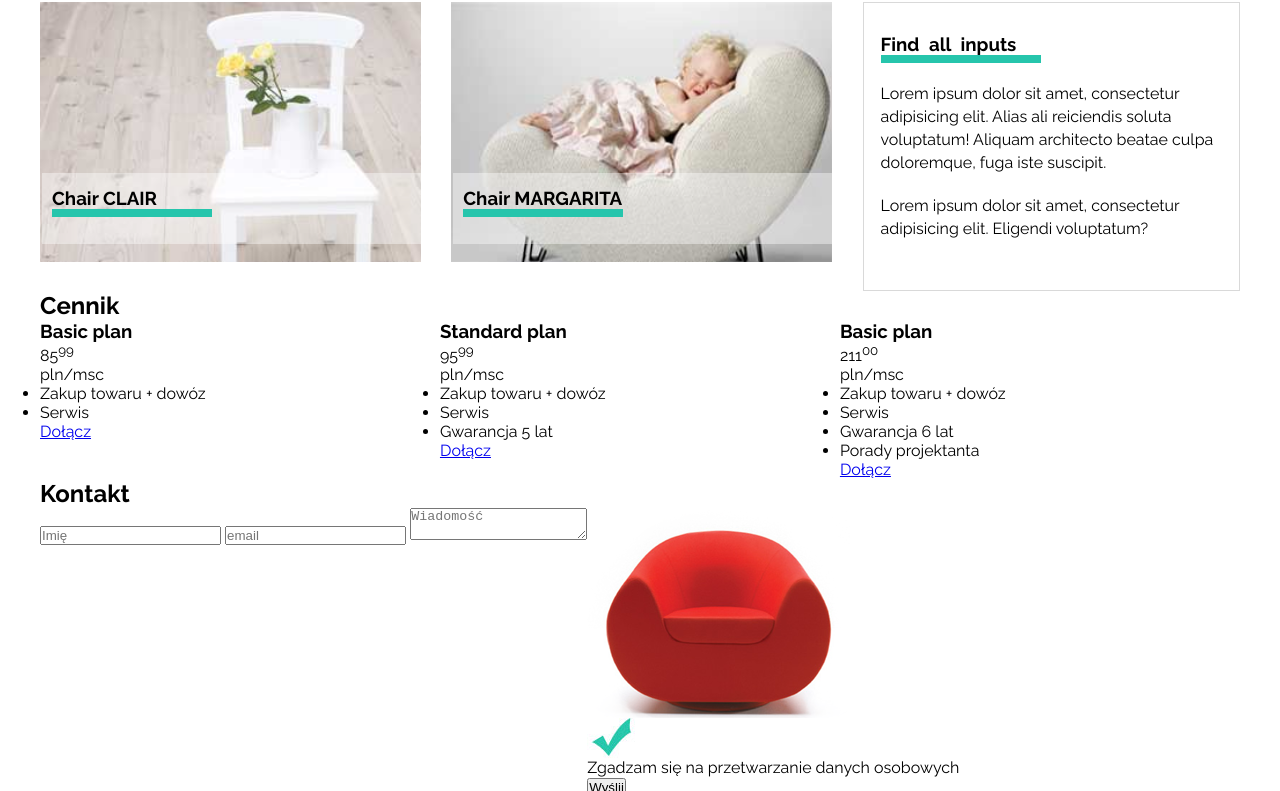
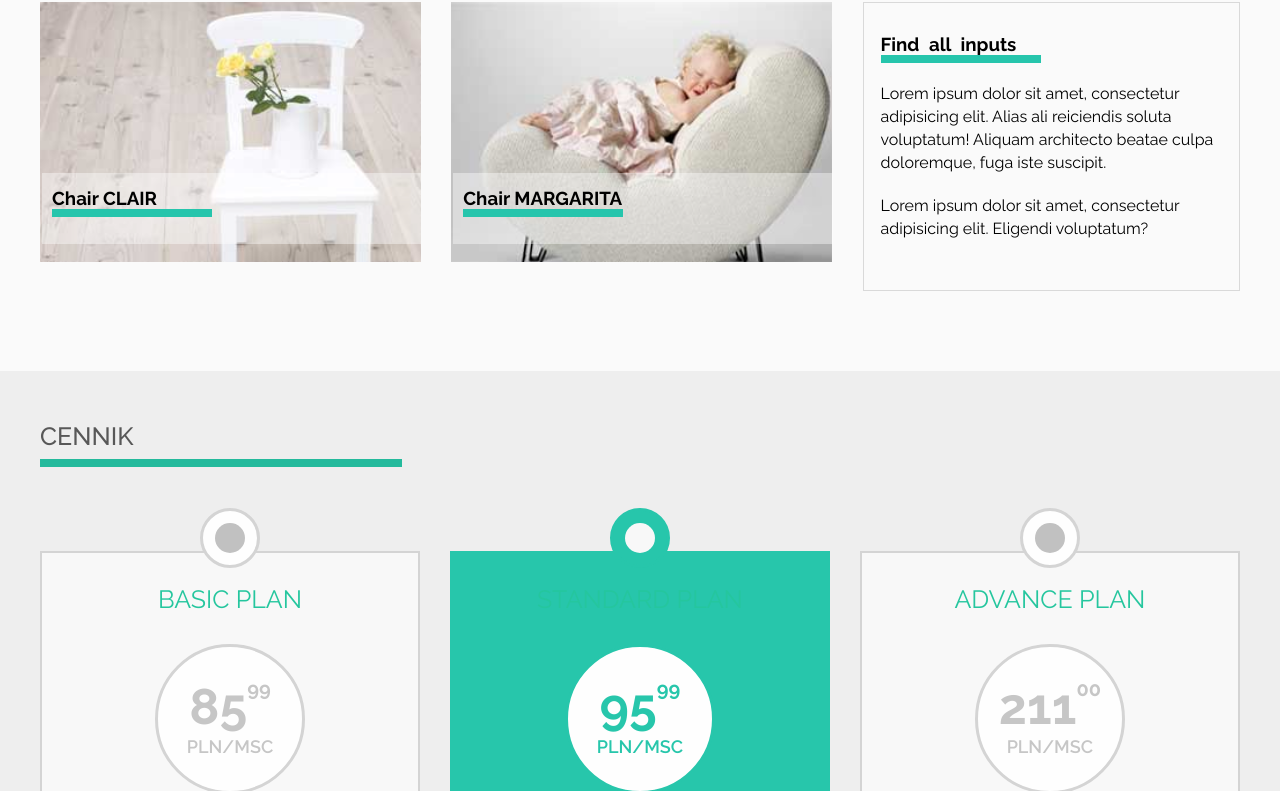
Before and after one commit to PatrykRudzinski/Sit_on_chair, a plain HTML site: page index.html in a window 1280 px wide. Shown: the part 648-1439 px from the top of the page. Drawn offline with Linux system fonts and the light colour scheme.

Commit message:
ukonczona sekcja price

```diff
--- a/css/style.css
+++ b/css/style.css
@@ -52,6 +52,22 @@ img {
     display: block;
 }
 
+h2 {
+    text-transform: uppercase;
+    font-size: 25px;
+    font-weight: 500;
+    padding-bottom: 16px;
+}
+
+h2:after {
+    content: '';
+    display: table;
+    position: absolute;
+    background-color: #24BA9C;
+    height: 8px;
+    width: 362px;
+    margin-top: 8px;
+}
 /*-----------------------------------------------------------------
     Site header
 -----------------------------------------------------------------*/
@@ -186,9 +202,13 @@ img {
 /*-----------------------------------------------------------------
     Offert
 -----------------------------------------------------------------*/
+.offert {
+    background-color: #FAFAFA;
+}
 
 .offert .container {
-    margin-top: 30px;
+    padding-top: 30px;
+    padding-bottom: 80px;
 }
 
 .offert .layout-3-cols {
@@ -256,3 +276,158 @@ img {
 /*-----------------------------------------------------------------
     Price
 -----------------------------------------------------------------*/
+
+.price {
+    background-color: #EEEEEE;
+    color: #C6C6C6;
+}
+
+.price .container {
+    padding-top: 50px;
+    padding-bottom: 80px;
+}
+
+.price h2 {
+    padding-bottom: 100px;
+    color: #585858;
+}
+
+.price .layout-3-cols {
+    margin: 0 -15px;
+}
+
+.price .column {
+    padding: 0 15px;
+}
+
+.price-wrapper {
+    border: 2px solid #D4D4D4;
+    background-color: #F8F8F8;
+    position: relative;
+    text-align: center;
+}
+
+.price-wrapper > div {
+    min-height: 500px;
+}
+
+.price-wrapper span {
+    position: absolute;
+    display: table;
+    border-radius: 50%;
+}
+
+.price-wrapper span:nth-of-type(1) {
+    height: 60px;
+    width: 60px;
+    background-color: #fefefe;
+    border: 3px solid #D4D4D4;
+    top: -45px;
+    left: calc(50% - 30px);
+}
+
+.price-wrapper span:nth-of-type(2) {
+    height: 30px;
+    width: 30px;
+    background-color: #C1C1C1;
+    top: -30px;
+    left: calc(50% - 15px);
+}
+
+.price-wrapper h3{
+    font-size: 25px;
+    font-weight: 400;
+    text-transform: uppercase;
+    padding-top: 31px;
+    color: #25C69E;
+}
+
+.price-price {
+    margin: 30px auto 0 auto;
+    width: 150px;
+    height: 150px;
+    background-color: #FEFEFE;
+    border: 3px solid #D4D4D4;
+    border-radius: 50%;
+}
+
+.price-price p:first-child {
+    font-weight: 700;
+    font-size: 50px;
+    padding-top: 30px;
+}
+
+.price-price p:first-child sub {
+    font-size: 50px;
+    vertical-align: top;
+}
+
+.price-price p:first-child sup {
+    font-size: 20px;
+    vertical-align: top;
+}
+
+.price-price p:last-child {
+    text-transform: uppercase;
+    font-size: 18px;
+    font-weight: 600;
+}
+
+.price-wrapper ul {
+    margin-top: 35px;
+    background-color: #F0F0F0;
+    color: #A1A1A1;
+    list-style: none;
+    font-size: 27px;
+}
+
+.price-wrapper li {
+    padding: 10px 0;
+}
+
+.price-wrapper li:nth-child(odd) {
+    background-color: #E3E3E3;
+}
+
+.price-wrapper a {
+    text-transform: uppercase;
+    text-decoration: none;
+    background-color: #27C6AB;
+    color: #fbfbfb;
+    padding: 9px 36px;
+    border-radius: 10px;
+    margin: 5px 0 20px 0;
+    display: inline-block;
+}
+
+.price-wrapper-active {
+    background-color: #27C6AB;
+    border-color: #27C6AB;
+}
+
+.price-wrapper-active span:nth-of-type(1) {
+    background-color: #27C6AB;
+    border-color: #27C6AB;
+}
+
+.price-wrapper-active span:nth-child(2) {
+    background-color: #F8F8F8;
+}
+
+.price-wrapper-active .price-price {
+    color: #27C6AB;
+    border-color: #27C6AB;
+}
+
+.price-wrapper-active li:nth-child(odd) {
+    background-color: #fefefe;
+}
+
+.price-wrapper-active a {
+    background-color: #fefefe;
+    color: #27C6AB;
+}
+
+/*-----------------------------------------------------------------
+    Contact
+-----------------------------------------------------------------*/
--- a/index.html
+++ b/index.html
@@ -81,9 +81,12 @@
                 <div class="layout-3-cols">
                     <div class="column">
                         <div class="price-wrapper">
+                            <span></span>
+                            <span></span>
+                            <div>
                                 <h3>Basic plan</h3>
-                            <div class="price">
-                                <p>85<sup>99</sup></p>
+                                <div class="price-price">
+                                    <p>8<sub>5</sub><sup>99</sup></p>
                                     <p>pln/msc</p>
                                 </div>
                                 <ul>
@@ -93,10 +96,14 @@
                             </div>
                             <a href="#">Dołącz</a>
                         </div>
-                    <div class="column column-active">
-                        <div class="price-wrapper">
+                    </div>
+                    <div class="column">
+                        <div class="price-wrapper price-wrapper-active">
+                            <span></span>
+                            <span></span>
+                            <div>
                                 <h3>Standard plan</h3>
-                            <div class="price">
+                                <div class="price-price">
                                     <p>95<sup>99</sup></p>
                                     <p>pln/msc</p>
                                 </div>
@@ -108,10 +115,14 @@
                             </div>
                             <a href="#">Dołącz</a>
                         </div>
+                    </div>
                     <div class="column">
                         <div class="price-wrapper">
-                            <h3>Basic plan</h3>
-                            <div class="price">
+                            <span></span>
+                            <span></span>
+                            <div>
+                                <h3>Advance plan</h3>
+                                <div class="price-price">
                                     <p>211<sup>00</sup></p>
                                     <p>pln/msc</p>
                                 </div>
@@ -123,6 +134,7 @@
                                 </ul>
                             </div>
                             <a href="#">Dołącz</a>
+                        </div>
                     </div>
                 </div>
             </div>
```
Lines whose indentation alone changed are shown as unchanged.
